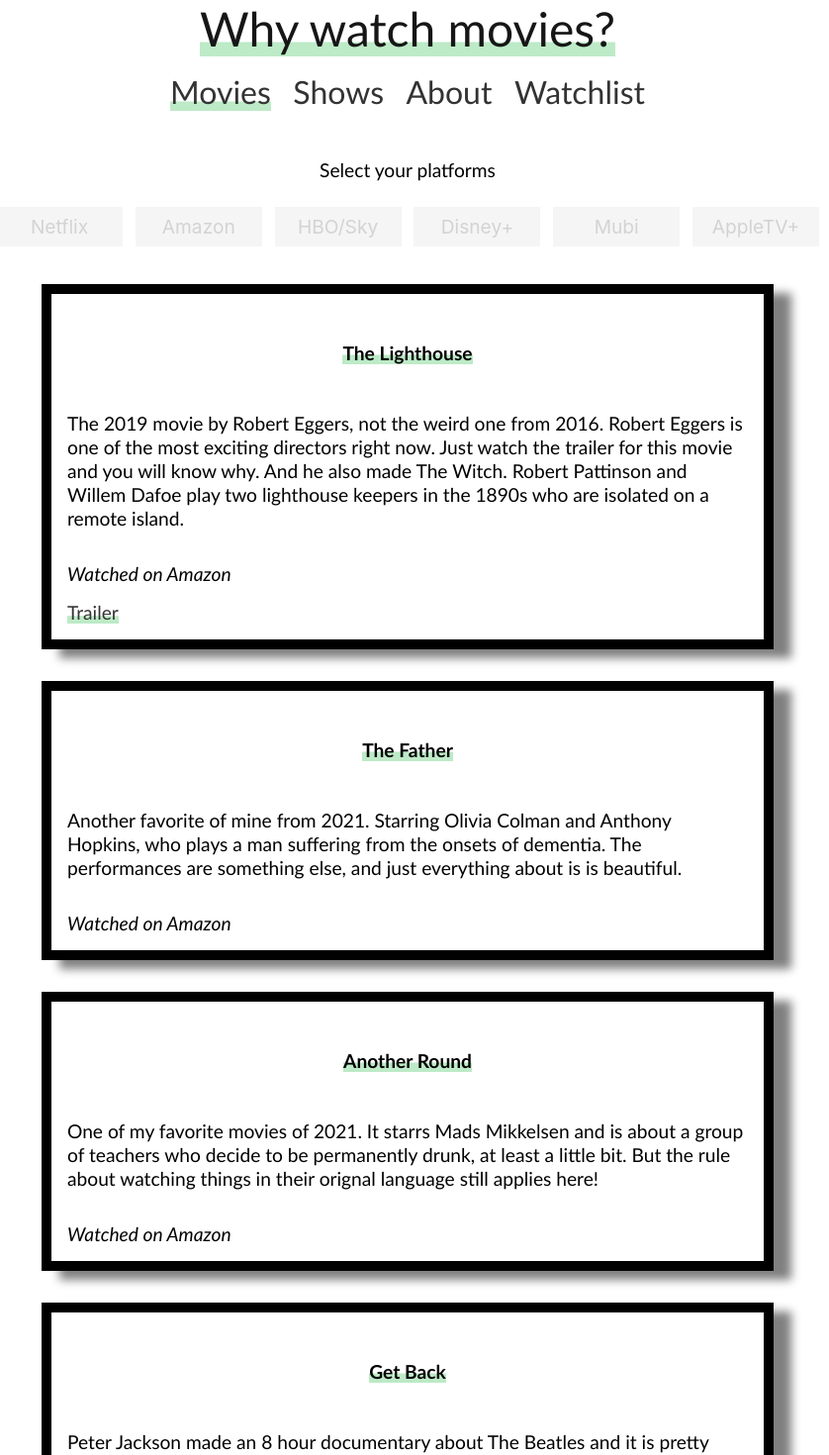
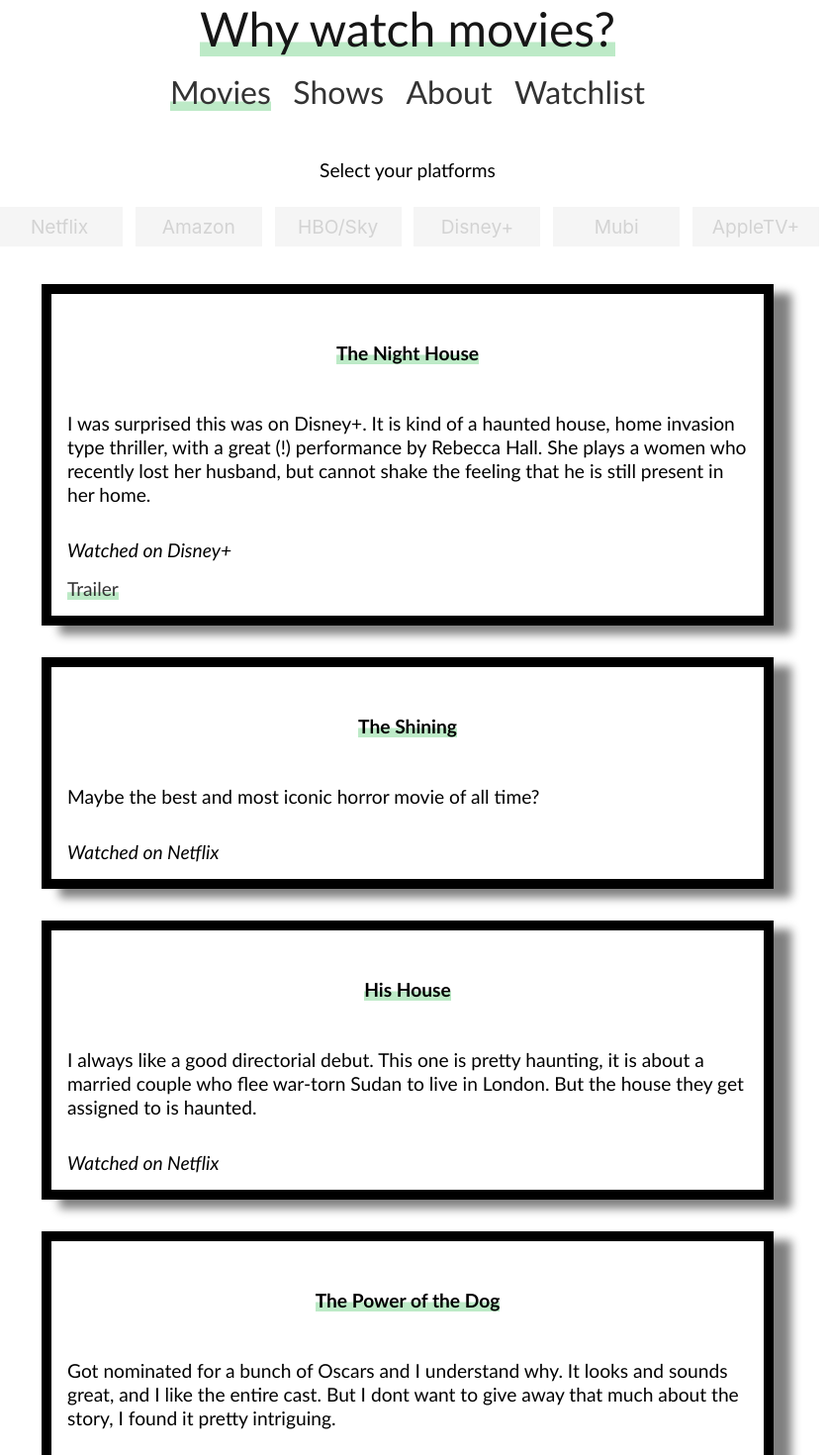
Before and after one commit to severinschmid/movie-blog, a React (Create React App) app: page / in a window 1280 px wide. Shown: the top 1470 px of the page at 99% size, without its empty margins (228-1066 px from the left). Built offline with nearby package versions, Linux system fonts and the light colour scheme.

Commit message:
add more movies

```diff
--- a/src/data/movieList.js
+++ b/src/data/movieList.js
@@ -1,4 +1,29 @@
 export const movies = [
+  {
+    name: 'The Night House',
+    platform: 'Disney+',
+    description:
+      'I was surprised this was on Disney+. It is kind of a haunted house, home invasion type thriller, with a great (!) performance by Rebecca Hall. She plays a women who recently lost her husband, but cannot shake the feeling that he is still present in her home.',
+    link: 'https://www.youtube.com/watch?v=2Tshycci2ZA'
+  },
+  {
+    name: 'The Shining',
+    platform: 'Netflix',
+    description: 'Maybe the best and most iconic horror movie of all time?'
+  },
+  {
+    name: 'His House',
+    platform: 'Netflix',
+    description:
+      'I always like a good directorial debut. This one is pretty haunting, it is about a married couple who flee war-torn Sudan to live in London. But the house they get assigned to is haunted.'
+  },
+  {
+    name: 'The Power of the Dog',
+    platform: 'Netflix',
+    description:
+      'Got nominated for a bunch of Oscars and I understand why. It looks and sounds great, and I like the entire cast. But I dont want to give away that much about the story, I found it pretty intriguing.',
+    link: 'https://www.youtube.com/watch?v=LRDPo0CHrko'
+  },
   {
     name: 'The Lighthouse',
     platform: 'Amazon',
```
